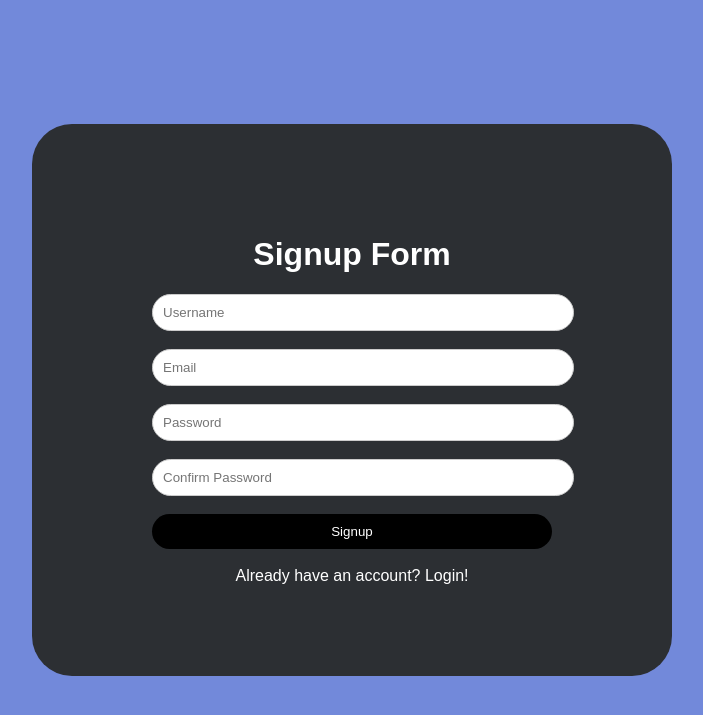
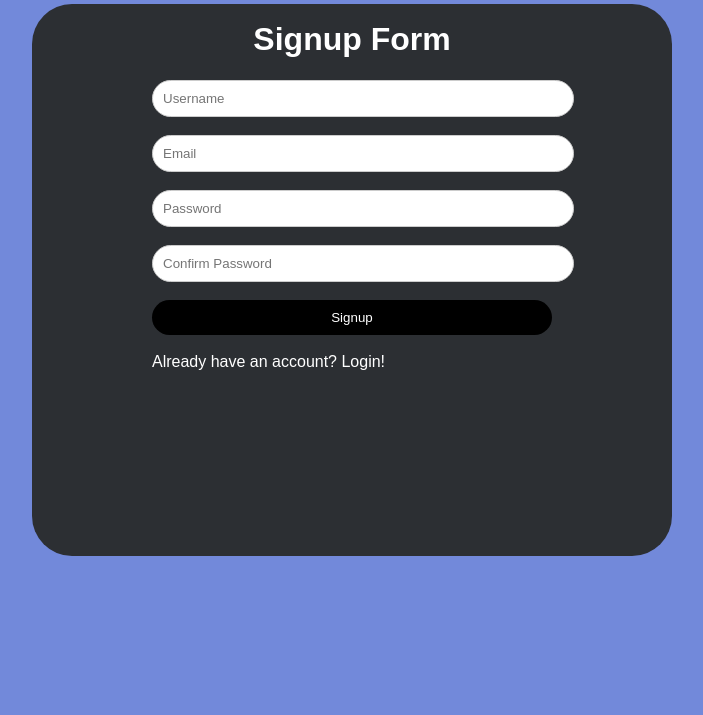
Before and after one commit to Matthew2319/2ITF_Grp5_ics2609_finalsproject, a PHP site: page /Signup.php in a window 1280 px wide. Shown: the top 715 px of the page, without its empty margins (288-991 px from the left). Run offline with PHP 8.4, Linux system fonts and the light colour scheme.

Commit message:
made it work and pretty

```diff
--- a/Login.php
+++ b/Login.php
@@ -34,7 +34,7 @@ if(isset($_POST["submit"])){
 <link rel="stylesheet" href="style.css">
 </head>
 <body>
-<div class="square">
+<div class="square"> </div>
 <h1>Login Form</h1>
 <form action="login.php" method="post">
 <input type="text" name="username"  id= "username" placeholder="Username" required value=""><br> </br>
@@ -43,6 +43,6 @@ if(isset($_POST["submit"])){
 <input type="submit" value="login" name="submit">
 <a href="Signup.php">Don't have an account? Sign up!</a>
 </form>
-</div>
+
 </body>
 </html>
--- a/Signup.php
+++ b/Signup.php
@@ -41,7 +41,7 @@ if(isset($_POST["submit"])){
 <link rel="stylesheet" href="style.css">
 </head>
 <body>
-<div class="square">
+<div class="square"></div>
 <h1>Signup Form</h1>
 <form action="Signup.php" method="post">
 <input type="text" name="username" id= "username"  placeholder="Username" required value="" > <br> </br>
@@ -51,6 +51,5 @@ if(isset($_POST["submit"])){
 <input type="submit" value="Signup" name="submit"> <br> </br>
 <a href="Login.php">Already have an account? Login!</a>
 </form>
-</div>
 </body>
 </html>
--- a/style.css
+++ b/style.css
@@ -43,10 +43,9 @@ body {
     align-items: center;
     justify-content: center;
     height: 100vh;
-    position: relative;
-    text-align: center;
+
     position: absolute;
-    top: 50%;
+    top: 35%;
     left: 50%;
     transform: translate(-50%, -50%);
     width: 50vw;
```
